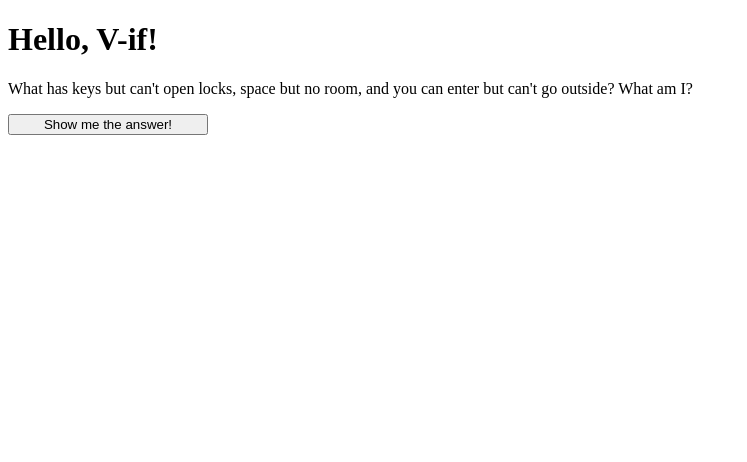
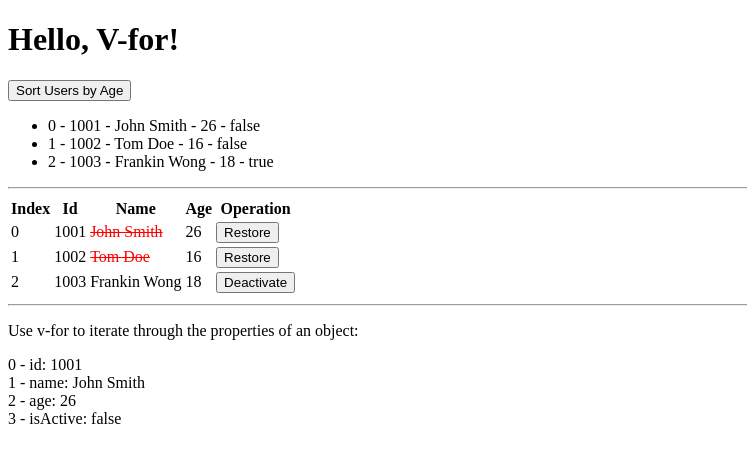
Before and after one commit to kayleechristine/learn-vue-3-with-bingyang, a Vue app: page / in a window 1280 px wide. Shown: the top 462 px of the page, without its empty margins (0-747 px from the left). Built offline with nearby package versions, Linux system fonts and the light colour scheme.

Commit message:
practice v-for looping

```diff
--- a/src/App.vue
+++ b/src/App.vue
@@ -1,5 +1,74 @@
+<!-- Vue 14: V-for -->
+<template>
+  <h1>{{ message }}</h1>
+  <button @click="sortUsersByAge">
+    Sort Users by Age
+  </button>
+  <ul>
+    <li v-for="(user, index) in users" :key="user.id">
+      {{ index }} - {{ user.id }} - {{ user.name }} - {{ user.age }} -
+      {{ user.isActive }}
+    </li>
+  </ul>
+
+  <hr>
+
+  <table>
+    <tr>
+      <th>Index</th>
+      <th>Id</th>
+      <th>Name</th>
+      <th>Age</th>
+      <th>Operation</th>
+    </tr>
+    <tr v-for="(user, index) in users" :key="user.id">
+      <td>{{ index }}</td>
+      <td>{{ user.id }}</td>
+      <td :class="{ inactive: !user.isActive }">{{ user.name }}</td>
+      <td>{{ user.age }}</td>
+      <td>
+        <button @click="user.isActive = !user.isActive">
+          {{ user.isActive ? 'Deactivate' : 'Restore' }}
+        </button>
+      </td>
+    </tr>
+  </table>
+
+  <hr>
+
+  <p>
+    Use v-for to iterate through the properties of an object:
+  </p>
+  <div v-for="(value, key, index) in users[0]">
+    {{ index }} - {{ key }}: {{ value }}
+  </div>
+</template>
+
+<script setup>
+import { ref } from 'vue'
+
+let message = ref('Hello, V-for!')
+
+const users = ref([
+  { id: 1001, name: 'John Smith', age: 26, isActive: false },
+  { id: 1002, name: 'Tom Doe', age: 16, isActive: false },
+  { id: 1003, name: 'Frankin Wong', age: 18, isActive: true }
+])
+
+function sortUsersByAge() {
+  users.value.sort((a, b) => a.age - b.age)
+}
+</script>
+
+<style scoped>
+.inactive {
+  color: red;
+  text-decoration: line-through;
+}
+</style>
+
 <!-- Vue 13: V-if -->
-<template>
+<!-- <template>
   <h1>{{ message }}</h1>
   <p>
     What has keys but can't open locks,
@@ -13,11 +82,6 @@
   </button>
 
   <div v-if="showAnswer">A keyboard.</div>
-
-  <!-- <div v-if="Math.random() > 0.5">Now you see me</div>
-  <div v-else>Now you don't</div> -->
-
-  <!-- <div v-show="showAnswer">A keyboard.</div> -->
 </template>
 
 <script setup>
@@ -27,7 +91,7 @@
 let showAnswer = ref(false)
 </script>
 
-<style scoped></style>
+<style scoped></style> -->
 
 <!-- Vue 12: V-Model & V-Bind -->
 <!-- <template>
```
